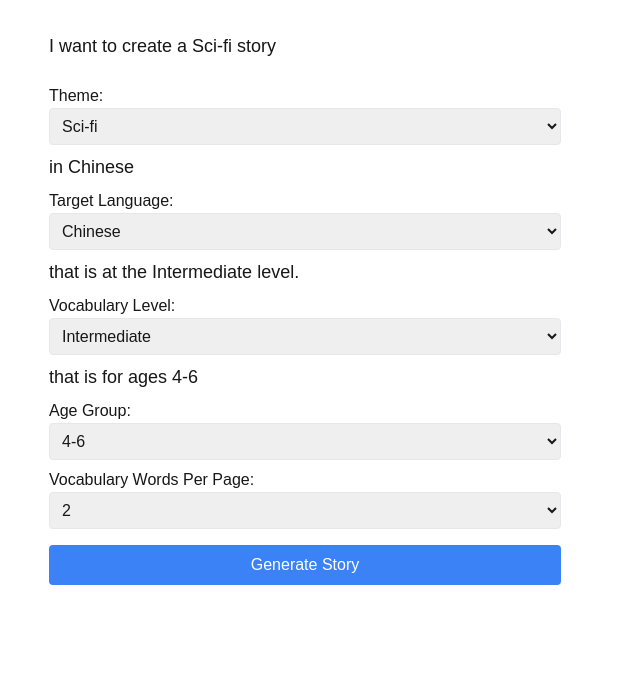
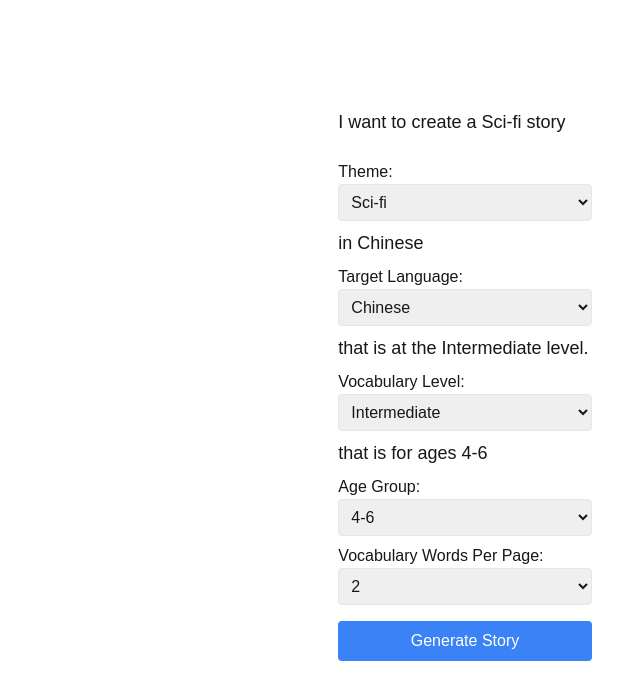
Before and after one commit to getina/TreeHacks2025, a Next.js app: page /create in a window 1280 px wide. Shown: the top 700 px of the page, without its empty margins (175-815 px from the left). Built offline with nearby package versions, Linux system fonts and the light colour scheme; no server answers; what lumaai would draw is missing.

Commit message:
push stable version

```diff
--- a/app/create/page.js
+++ b/app/create/page.js
@@ -48,8 +48,9 @@ export default function CreateStory() {
   };
 
   return (
-    <div className="max-w-4xl mx-auto p-8">
-      <form onSubmit={handleSubmit} className="w-full max-w-lg mb-8 space-y-4">
+    <div className="min-h-screen flex items-center justify-center">
+       <div className="max-w-4xl p-8">
+        <form onSubmit={handleSubmit} className="w-full max-w-lg mb-8 space-y-4">
         <div className="flex flex-col space-y-2">
           <p className="font-medium text-lg mb-4">I want to create a {storyParams.theme} story</p>
           <label className="font-medium">Theme:
@@ -137,5 +138,6 @@ export default function CreateStory() {
         </button>
       </form>
     </div>
+    </div>
   );
 }
--- a/app/story/page.js
+++ b/app/story/page.js
@@ -131,10 +131,7 @@ export default function StoryPage() {
                 </ul>
               </div>
 
-              <div className="picture-description">
-                <h3 className="font-bold">Picture Description:</h3>
-                <p className="mb-4">{pageData.pictureDescription}</p>
-              </div>
+
             </div>
           </div>
         </div>
```
